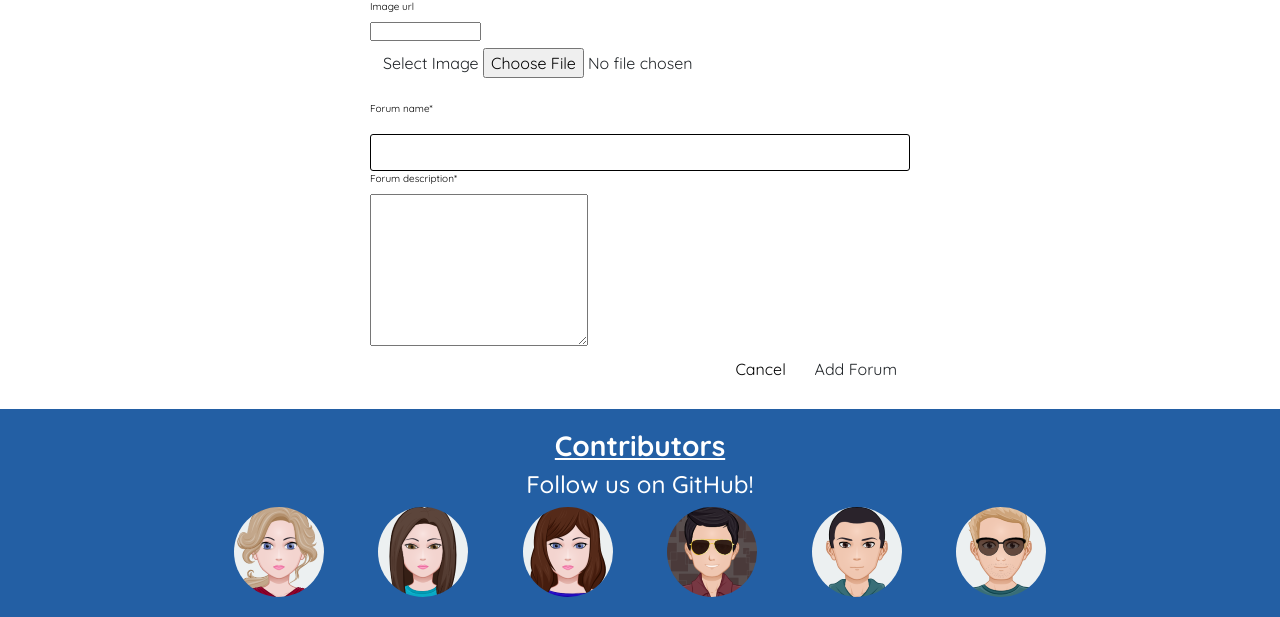
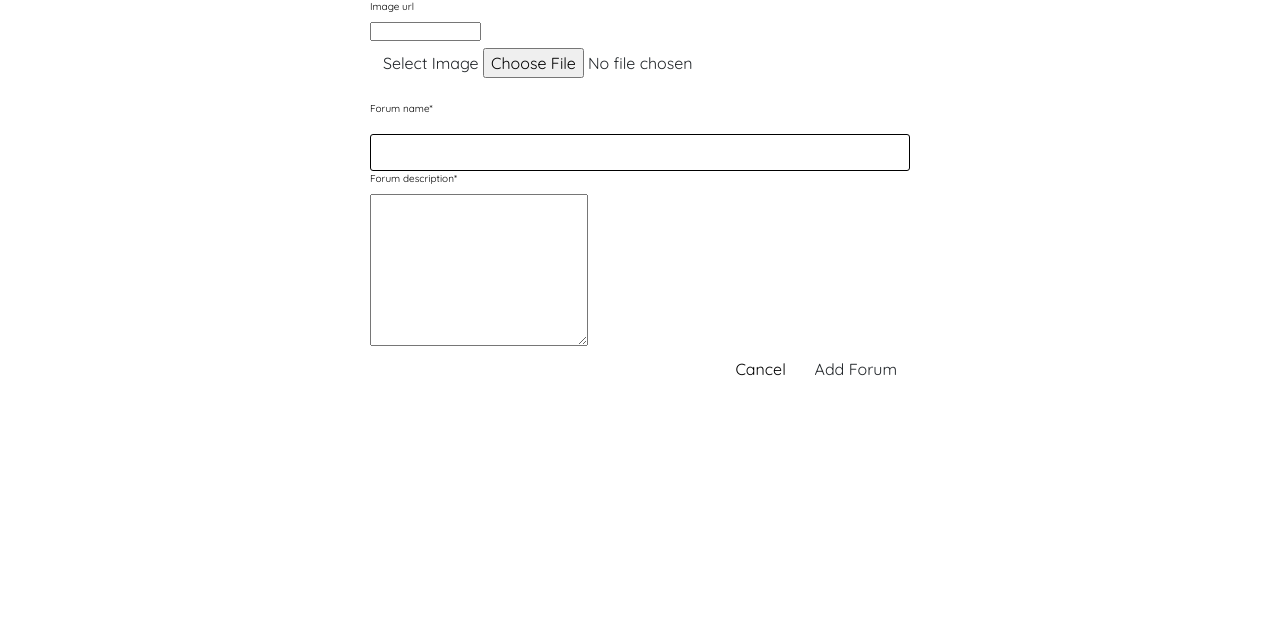
Before and after one commit to Gwen-Bradbury/trust-in-soda-hackathon, a Django app: page /forum/addforum/ in a window 1280 px wide. Shown: the part 183-800 px from the top of the page. Run offline with Django 3.2, Linux system fonts and the light colour scheme; the visitor is signed in with stand-in values (Sample User, id 1); some libraries are stand-ins or nearby versions.

Commit message:
Made migrations (#78)

```diff
--- a/templates/base.html
+++ b/templates/base.html
@@ -115,36 +115,6 @@
     {% block content %}
     {% endblock %}
 
-    <!--Footer-->
-    <footer class="footer">
-        <h3 class="footer-headline">Contributors</h3>
-        <h4>Follow us on GitHub!</h4>
-        <!-- Contributors Github links -->
-        <ul class="github-links">
-            <li><a href="https://github.com/Gwen-Bradbury" target="_blank" rel="noopener noreferrer"
-                    aria-label="Gwen avatar"><img src="../media/gwenavatar.png" class="img-avatar"
-                        alt="contributor avatar"></a></li>
-            <li><a href="https://github.com/mwmlln" target="_blank" rel="noopener noreferrer"
-                    aria-label="Miwa avatar"><img src="../media/miwaavatar.png" class="img-avatar"
-                        alt="contributor avatar"></a></li>
-            <li><a href="https://github.com/elerel" target="_blank" rel="noopener noreferrer"
-                    aria-label="eleanor avatar"><img src="../media/eleanoravatar.png" class="img-avatar"
-                        alt="contributor avatar"></a></li>
-            <li><a href="https://github.com/kylelawrencedev" target="_blank" rel="noopener noreferrer"
-                    aria-label="kyle avatar"><img src="../media/kyleavatar.png" class="img-avatar"
-                        alt="contributor avatar"></a></li>
-            <li><a href="https://github.com/emidiovaleretto" target="_blank" rel="noopener noreferrer"
-                    aria-label="emidio avatar"><img src="../media/emidioavatar.png" class="img-avatar"
-                        alt="contributor avatar"></a></li>
-            <li><a href="https://github.com/CGPlusPlus" target="_blank" rel="noopener noreferrer"
-                    aria-label="conor avatar"><img src="../media/conoravatar.png" class="img-avatar"
-                        alt="contributor avatar"></a></li>
-        </ul>
-        </div>
-        </div>
-        </div>
-    </footer>
-
     {% block postload_js %}
     {% endblock %}
 
```
